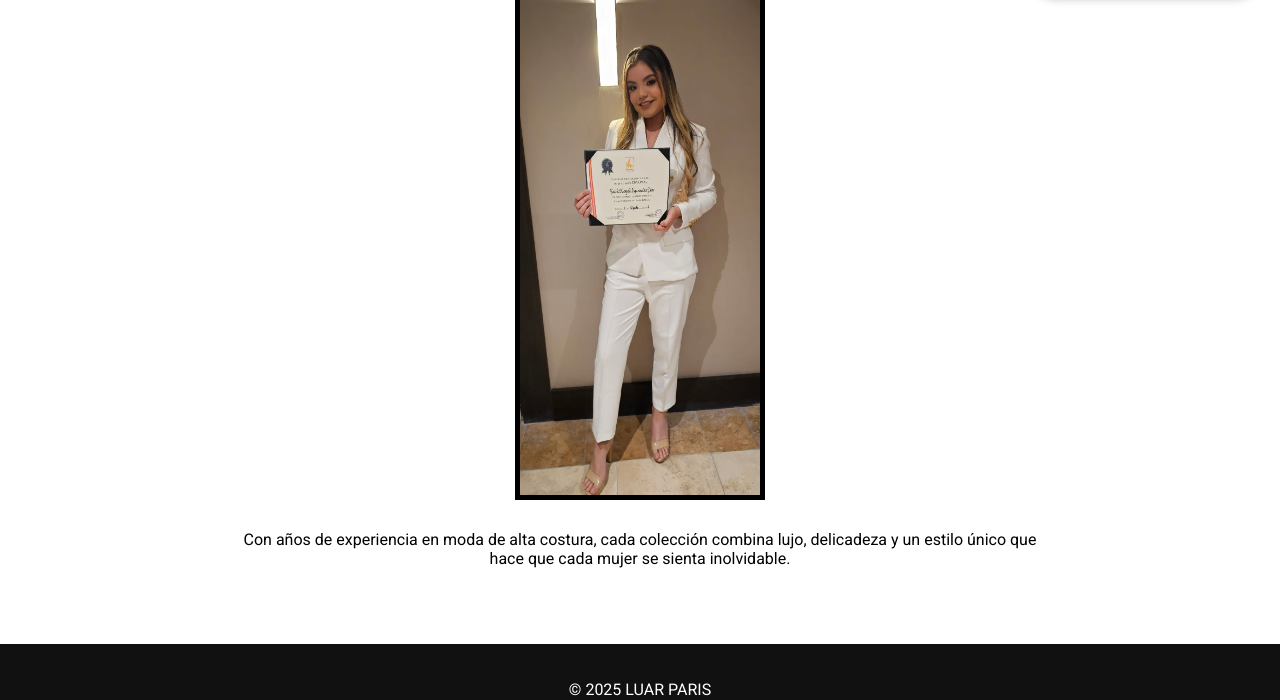
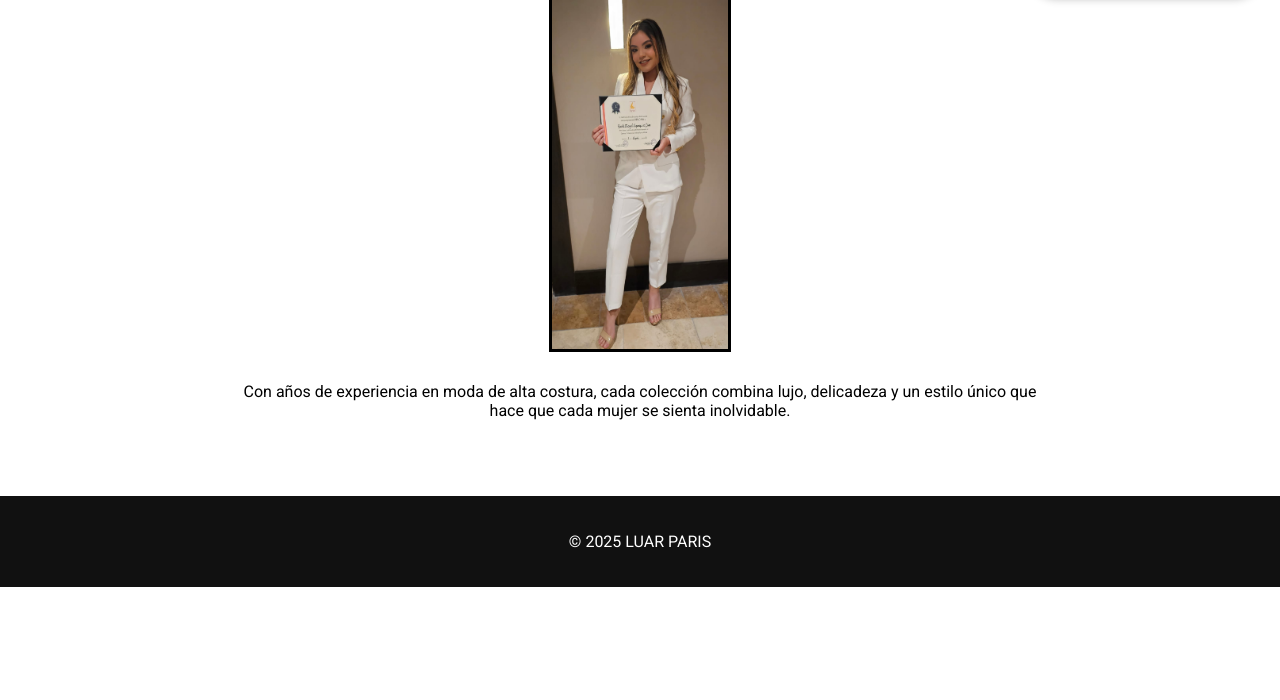
Before and after one commit to LuarParis/luarparis, a plain HTML site: page diseñadora.html in a window 1280 px wide. Shown: the part 786-1486 px from the top of the page. After the commit the page ends 1373 px from the top, so only its background shows below. Drawn offline with nearby package versions, Linux system fonts and the light colour scheme.

Commit message:
Update diseñadora.html

```diff
--- a/diseñadora.html
+++ b/diseñadora.html
@@ -56,12 +56,12 @@
 
 
       .designer-img {
-  width: 30%;
+  width: 22%;
   max-width: 300px;
   margin: 30px auto;
   display: block;
   border-radius: 0; /* Bordes cuadrados */
-  border: 5px solid black; /* Contorno negro */
+  border: 3px solid black; /* Contorno negro */
 }
 
     footer {
```
